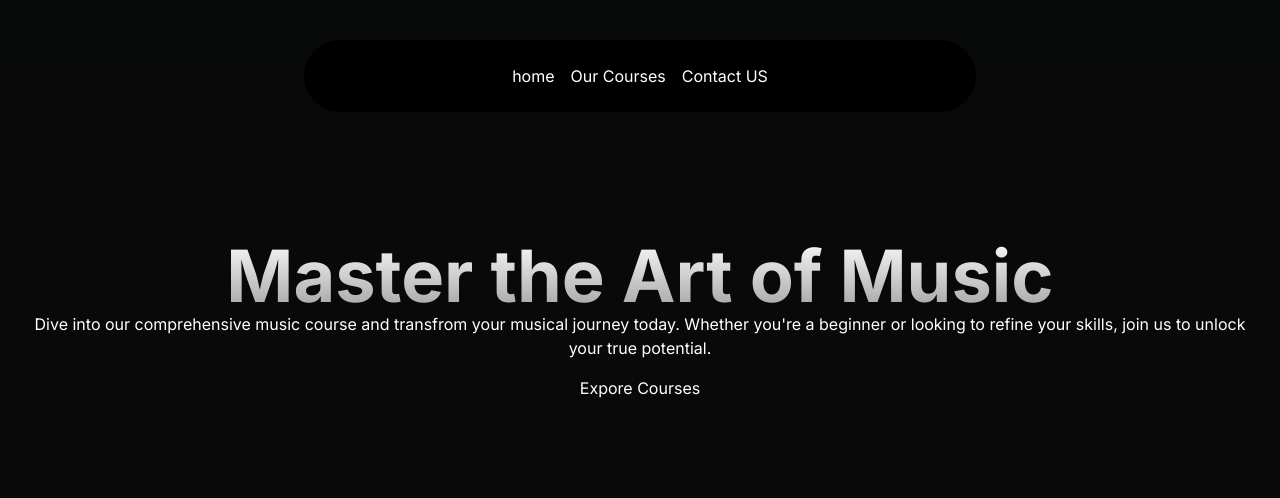
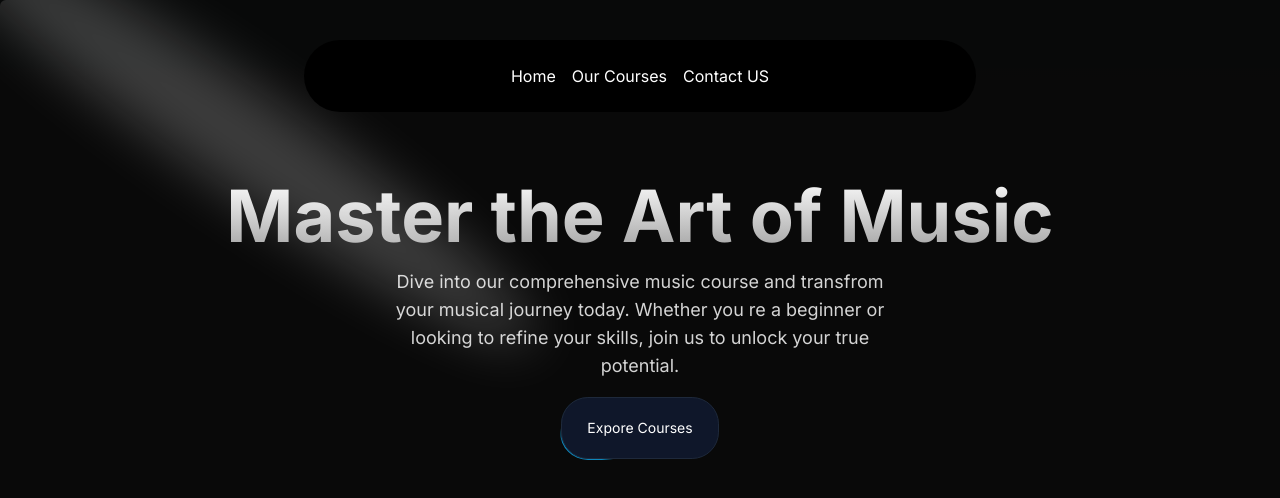
Before and after one commit to HabiburRahnan/music-art, a Next.js app: page / in a window 1280 px wide. Shown: the top 498 px of the page. Built offline with nearby package versions, Linux system fonts and the light colour scheme.

Commit message:
hero section design done

```diff
--- a/src/components/HeroSection.tsx
+++ b/src/components/HeroSection.tsx
@@ -1,17 +1,32 @@
 import Link from "next/link";
+import { Spotlight } from "./ui/Spotlight";
+import { Button } from "./ui/moving-border";
 
 const HeroSection = () => {
   return (
     <div className="h-auto md:h-[40rem] w-full rounded-md flex flex-col items-center justify-center relative overflow-hidden mx-auto py-10 md:py-0">
       <div className="p-4 relative z-10 w-full text-center">
-        <h1 className="mt-20 md:mt-0 text-4xl md:text-7xl font-bold bg-clip-text text-transparent bg-gradient-to-b from-neutral-50 to-neutral-400">Master the Art of Music</h1>
-        <p className="">
+        <Spotlight
+          className="-top-40 left-0 md:left-60 md:-top-20"
+          fill="white"
+        />
+        <h1 className="mt-20 md:mt-0 text-4xl md:text-7xl font-bold bg-clip-text text-transparent bg-gradient-to-b from-neutral-50 to-neutral-400">
+          Master the Art of Music
+        </h1>
+        <p className="mt-4 font-normal text-base md:text-lg text-neutral-300 max-w-lg mx-auto">
           Dive into our comprehensive music course and transfrom your musical
-          journey today. Whether you're a beginner or looking to refine your
+          journey today. Whether you re a beginner or looking to refine your
           skills, join us to unlock your true potential.
         </p>
         <div className="mt-4">
-          <Link href="/courses">Expore Courses</Link>
+          <Link href="/courses">
+            <Button
+              borderRadius="1.75rem"
+              className="bg-white dark:bg-slate-900 text-black dark:text-white border-neutral-200 dark:border-slate-800"
+            >
+              Expore Courses
+            </Button>
+          </Link>
         </div>
       </div>
     </div>
--- a/src/components/Navbar.tsx
+++ b/src/components/Navbar.tsx
@@ -15,7 +15,7 @@
           <MenuItem
             setActive={setActive}
             active={active}
-            item="home"
+            item="Home"
           ></MenuItem>
         </HoveredLink>
         <HoveredLink href="/courses">
--- /dev/null
+++ b/src/components/ui/Spotlight.tsx
@@ -0,0 +1,56 @@
+import React from "react";
+import { cn } from "@/utils/cn";
+
+type SpotlightProps = {
+  className?: string;
+  fill?: string;
+};
+
+export const Spotlight = ({ className, fill }: SpotlightProps) => {
+  return (
+    <svg
+      className={cn(
+        "animate-spotlight pointer-events-none absolute z-[1]  h-[169%] w-[138%] lg:w-[84%] opacity-0",
+        className
+      )}
+      xmlns="http://www.w3.org/2000/svg"
+      viewBox="0 0 3787 2842"
+      fill="none"
+    >
+      <g filter="url(#filter)">
+        <ellipse
+          cx="1924.71"
+          cy="273.501"
+          rx="1924.71"
+          ry="273.501"
+          transform="matrix(-0.822377 -0.568943 -0.568943 0.822377 3631.88 2291.09)"
+          fill={fill || "white"}
+          fillOpacity="0.21"
+        ></ellipse>
+      </g>
+      <defs>
+        <filter
+          id="filter"
+          x="0.860352"
+          y="0.838989"
+          width="3785.16"
+          height="2840.26"
+          filterUnits="userSpaceOnUse"
+          colorInterpolationFilters="sRGB"
+        >
+          <feFlood floodOpacity="0" result="BackgroundImageFix"></feFlood>
+          <feBlend
+            mode="normal"
+            in="SourceGraphic"
+            in2="BackgroundImageFix"
+            result="shape"
+          ></feBlend>
+          <feGaussianBlur
+            stdDeviation="151"
+            result="effect1_foregroundBlur_1065_8"
+          ></feGaussianBlur>
+        </filter>
+      </defs>
+    </svg>
+  );
+};
--- /dev/null
+++ b/src/components/ui/moving-border.tsx
@@ -0,0 +1,139 @@
+"use client";
+import React from "react";
+import {
+  motion,
+  useAnimationFrame,
+  useMotionTemplate,
+  useMotionValue,
+  useTransform,
+} from "framer-motion";
+import { useRef } from "react";
+import { cn } from "@/utils/cn";
+
+export function Button({
+  borderRadius = "1.75rem",
+  children,
+  as: Component = "button",
+  containerClassName,
+  borderClassName,
+  duration,
+  className,
+  ...otherProps
+}: {
+  borderRadius?: string;
+  children: React.ReactNode;
+  as?: any;
+  containerClassName?: string;
+  borderClassName?: string;
+  duration?: number;
+  className?: string;
+  [key: string]: any;
+}) {
+  return (
+    <Component
+      className={cn(
+        "bg-transparent relative text-xl  h-16 w-40 p-[1px] overflow-hidden ",
+        containerClassName
+      )}
+      style={{
+        borderRadius: borderRadius,
+      }}
+      {...otherProps}
+    >
+      <div
+        className="absolute inset-0"
+        style={{ borderRadius: `calc(${borderRadius} * 0.96)` }}
+      >
+        <MovingBorder duration={duration} rx="30%" ry="30%">
+          <div
+            className={cn(
+              "h-20 w-20 opacity-[0.8] bg-[radial-gradient(var(--sky-500)_40%,transparent_60%)]",
+              borderClassName
+            )}
+          />
+        </MovingBorder>
+      </div>
+
+      <div
+        className={cn(
+          "relative bg-slate-900/[0.8] border border-slate-800 backdrop-blur-xl text-white flex items-center justify-center w-full h-full text-sm antialiased",
+          className
+        )}
+        style={{
+          borderRadius: `calc(${borderRadius} * 0.96)`,
+        }}
+      >
+        {children}
+      </div>
+    </Component>
+  );
+}
+
+export const MovingBorder = ({
+  children,
+  duration = 2000,
+  rx,
+  ry,
+  ...otherProps
+}: {
+  children: React.ReactNode;
+  duration?: number;
+  rx?: string;
+  ry?: string;
+  [key: string]: any;
+}) => {
+  const pathRef = useRef<any>();
+  const progress = useMotionValue<number>(0);
+
+  useAnimationFrame((time) => {
+    const length = pathRef.current?.getTotalLength();
+    if (length) {
+      const pxPerMillisecond = length / duration;
+      progress.set((time * pxPerMillisecond) % length);
+    }
+  });
+
+  const x = useTransform(
+    progress,
+    (val) => pathRef.current?.getPointAtLength(val).x
+  );
+  const y = useTransform(
+    progress,
+    (val) => pathRef.current?.getPointAtLength(val).y
+  );
+
+  const transform = useMotionTemplate`translateX(${x}px) translateY(${y}px) translateX(-50%) translateY(-50%)`;
+
+  return (
+    <>
+      <svg
+        xmlns="http://www.w3.org/2000/svg"
+        preserveAspectRatio="none"
+        className="absolute h-full w-full"
+        width="100%"
+        height="100%"
+        {...otherProps}
+      >
+        <rect
+          fill="none"
+          width="100%"
+          height="100%"
+          rx={rx}
+          ry={ry}
+          ref={pathRef}
+        />
+      </svg>
+      <motion.div
+        style={{
+          position: "absolute",
+          top: 0,
+          left: 0,
+          display: "inline-block",
+          transform,
+        }}
+      >
+        {children}
+      </motion.div>
+    </>
+  );
+};
--- a/tailwind.config.ts
+++ b/tailwind.config.ts
@@ -1,21 +1,53 @@
 import type { Config } from "tailwindcss";
 
+const defaultTheme = require("tailwindcss/defaultTheme");
+const colors = require("tailwindcss/colors");
+const {
+  default: flattenColorPalette,
+} = require("tailwindcss/lib/util/flattenColorPalette");
+
+function addVariablesForColors({ addBase, theme }: any) {
+  let allColors = flattenColorPalette(theme("colors"));
+  let newVars = Object.fromEntries(
+    Object.entries(allColors).map(([key, val]) => [`--${key}`, val])
+  );
+
+  addBase({
+    ":root": newVars,
+  });
+}
 const config: Config = {
   content: [
     "./src/pages/**/*.{js,ts,jsx,tsx,mdx}",
     "./src/components/**/*.{js,ts,jsx,tsx,mdx}",
     "./src/app/**/*.{js,ts,jsx,tsx,mdx}",
   ],
-  darkMode:"class",
+  darkMode: "class",
   theme: {
     extend: {
+      animation: {
+        spotlight: "spotlight 2s ease .75s 1 forwards",
+      },
+
       backgroundImage: {
         "gradient-radial": "radial-gradient(var(--tw-gradient-stops))",
         "gradient-conic":
           "conic-gradient(from 180deg at 50% 50%, var(--tw-gradient-stops))",
       },
+      keyframes: {
+        spotlight: {
+          "0%": {
+            opacity: "0",
+            transform: "translate(-72%, -62%) scale(0.5)",
+          },
+          "100%": {
+            opacity: "1",
+            transform: "translate(-50%,-40%) scale(1)",
+          },
+        },
+      },
     },
   },
-  plugins: [],
+  plugins: [addVariablesForColors],
 };
 export default config;
```
